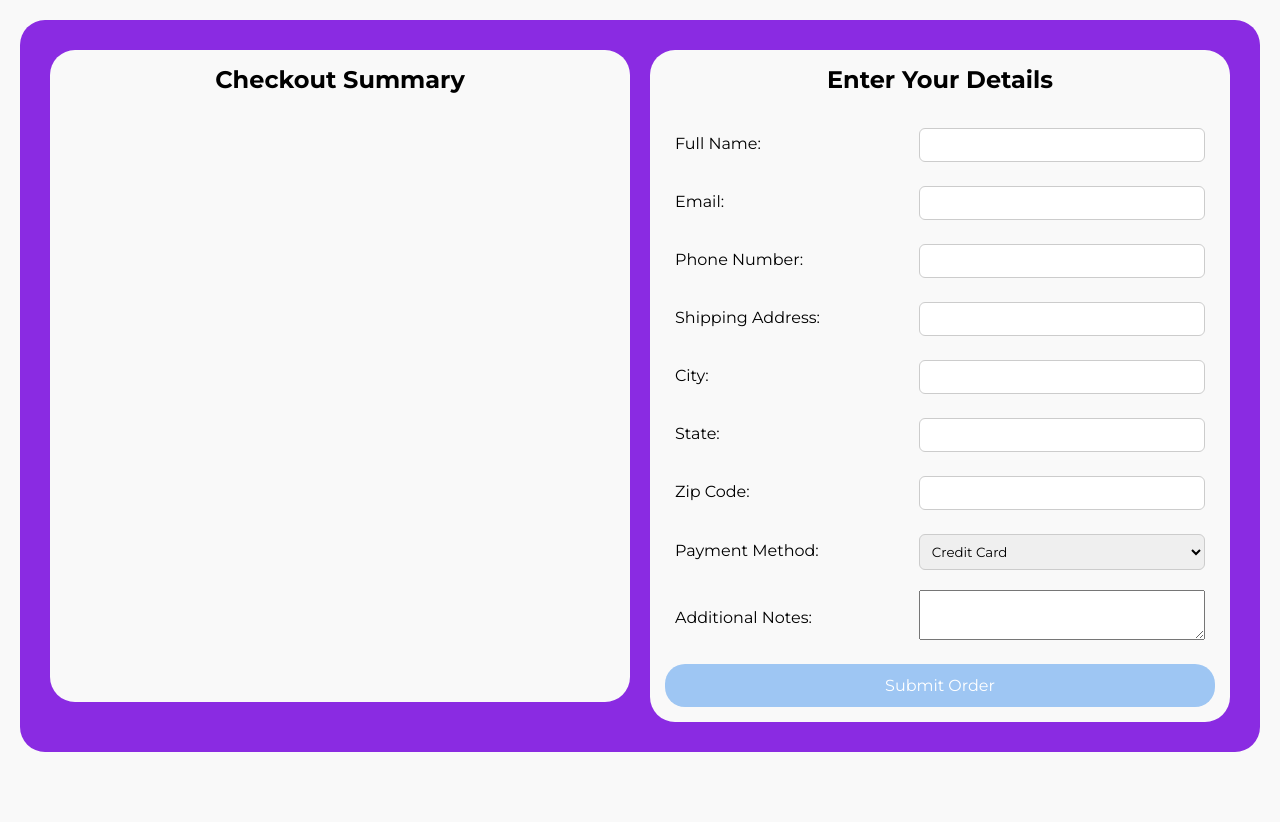
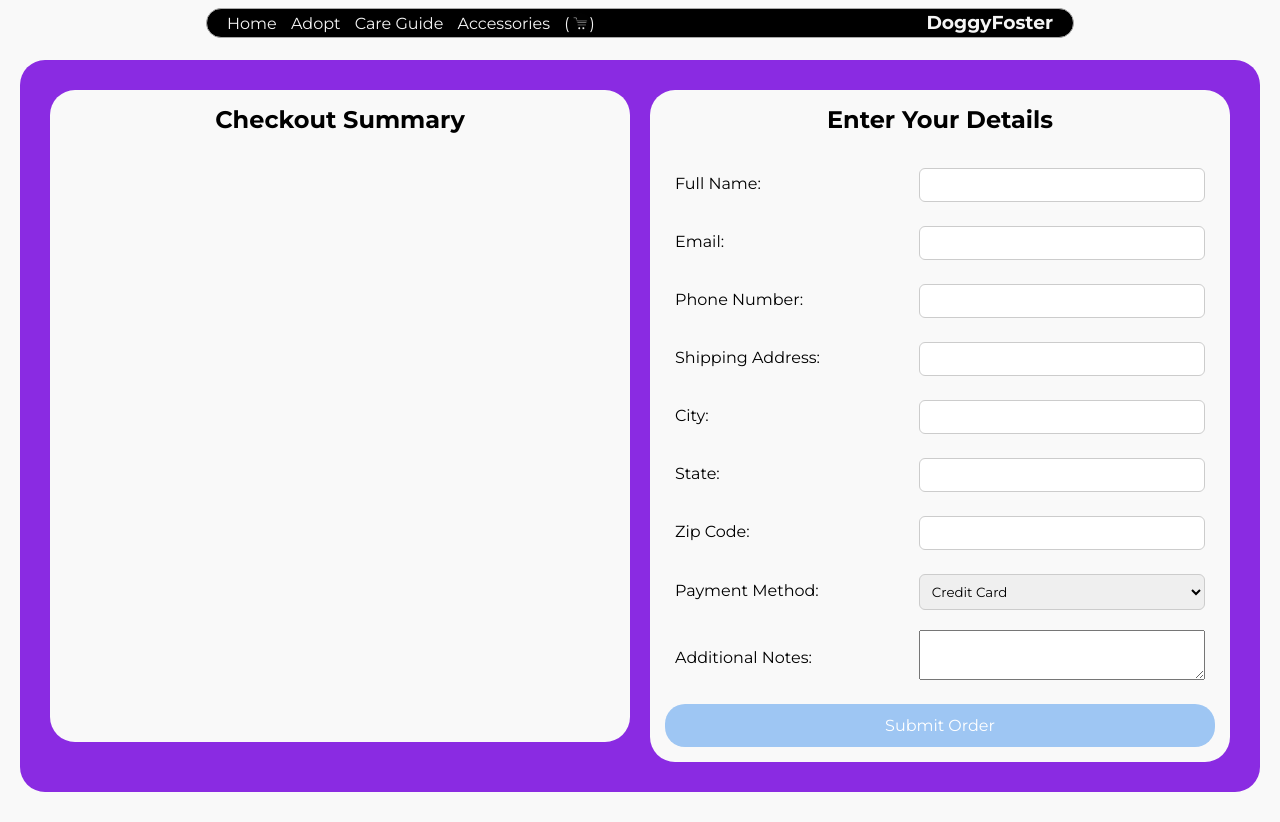
Before and after one commit to DoggyFoster/Pet_Adoption_Website, an Electron app: page cart.html in a window 1280 px wide. Before the commit the page ends 800 px from the top, so only its background shows below. Drawn offline with Linux system fonts and the light colour scheme.

Commit message:
readded navbar to cart

```diff
--- a/cart.html
+++ b/cart.html
@@ -11,7 +11,7 @@
     <link rel="icon" type="image/png" href="favicons/favicon-32x32.png" />
     <style>
       * {
-                font-family: 'Montserrat', sans-serif;
+        font-family: "Montserrat", sans-serif;
         margin: 0;
         padding: 0;
         box-sizing: border-box;
@@ -34,6 +34,7 @@
         padding: 20px;
         min-width: 35%;
         border-radius: 25px;
+        transform: translateY(-10px);
       }
 
       .form-container {
@@ -104,7 +105,7 @@
 
       button {
         border-radius: 25px;
-                padding: 5px;
+        padding: 8px;
       }
 
       /* Style for the pet card */
@@ -178,10 +179,89 @@
         box-shadow: 0 12px 36px darkgrey;
         border-color: blueviolet;
       }
+
+      .navbar-perm {
+        position: relative;
+        width: 70%;
+        height: 30px;
+        display: flex;
+        transform: translateY(-12px);
+        justify-content: space-between;
+        padding: 0 20px;
+        background-color: black;
+        color: whitesmoke;
+        border: 1px solid darkgray;
+        backdrop-filter: blur(8px);
+        border-radius: 20px;
+        margin: 0 auto 20px auto;
+      }
+      .navbar-links {
+        align-self: center;
+      }
+      .navbar-links ul {
+        padding: 0;
+        margin: 0;
+      }
+      .navbar-logo {
+        align-self: right;
+      }
+      .navbar-links img {
+        height: 20px;
+        width: 20px;
+        background-size: contain;
+        vertical-align: middle;
+      }
+      li {
+        display: inline-block;
+      }
+      a {
+        color: whitesmoke;
+        text-decoration: none;
+      }
     </style>
   </head>
 
   <body>
+    <div class="navbar-perm">
+      <div class="navbar-links">
+        <nav>
+          <ul style="list-style: none">
+            <li style="display: inline-block; margin-right: 10px">
+              <a href="home.html" style="color: whitesmoke">Home</a>
+            </li>
+            <li style="display: inline-block; margin-right: 10px">
+              <a href="adopt.html" style="color: whitesmoke">Adopt</a>
+            </li>
+            <li style="display: inline-block; margin-right: 10px">
+              <a href="care_guide.html" style="color: whitesmoke">Care Guide</a>
+            </li>
+            <li style="display: inline-block; margin-right: 10px">
+              <a href="accessories.html" style="color: whitesmoke"
+                >Accessories</a
+              >
+            </li>
+            <li style="display: inline-block; margin-right: 10px">
+              <a
+                href="cart.html"
+                style="
+                  color: whitesmoke;
+                  display: inline-flex;
+                  align-items: center;
+                "
+              >
+                (
+                <img src="images/shooping-cart-img.png" alt="shopping-cart" />
+                )
+              </a>
+            </li>
+          </ul>
+        </nav>
+      </div>
+      <div class="navbar-logo">
+        <h3 style="margin: 0; transform: translateY(2px)">DoggyFoster</h3>
+      </div>
+    </div>
+
     <div class="main-container">
       <div class="summary-container" id="summary-container">
         <h2>Checkout Summary</h2>
```
Lines whose indentation alone changed are shown as unchanged.
